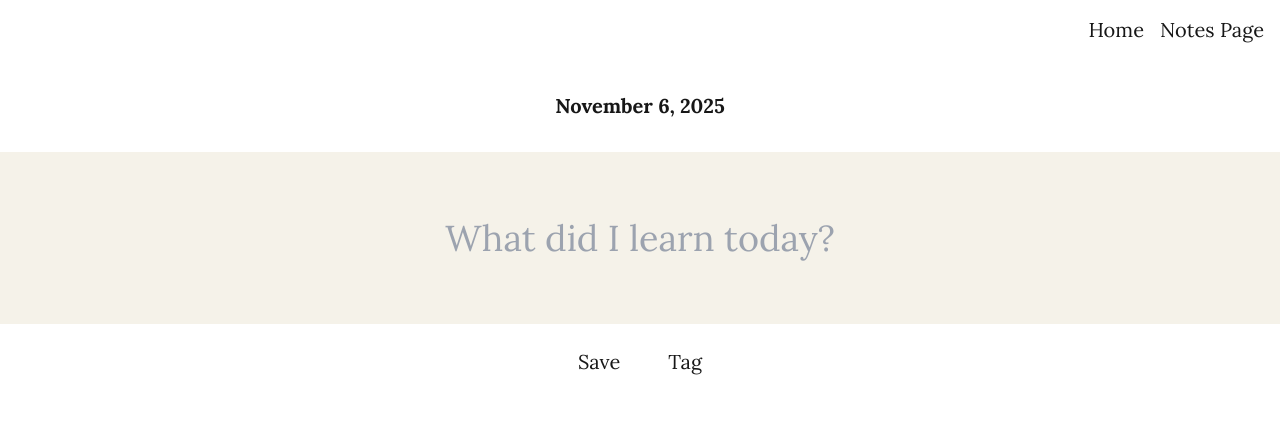
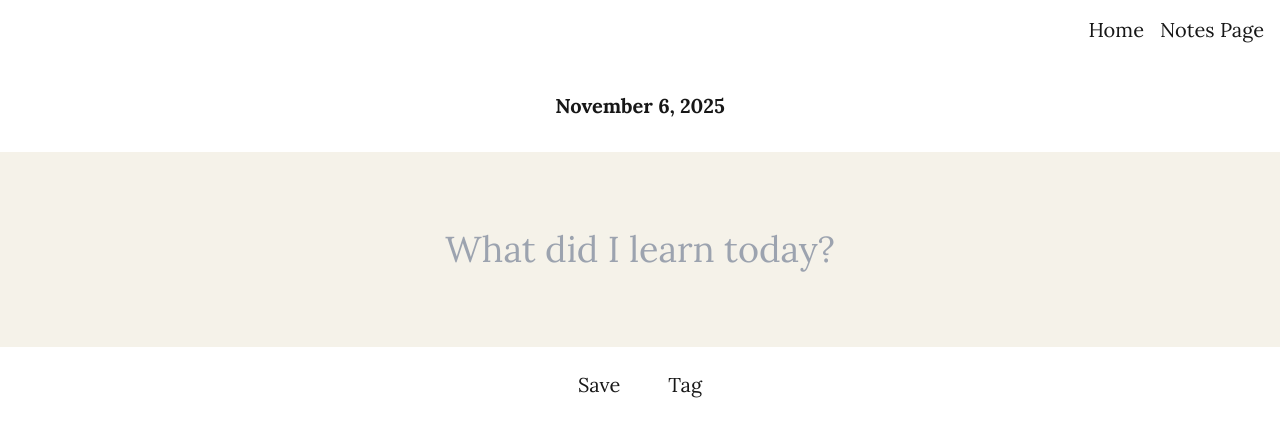
Before and after one commit to calik2/WebJam2025, a Next.js app in the folder webjam/: page /home in a window 1280 px wide. Shown: the top 436 px of the page. Built offline with nearby package versions, Linux system fonts and the light colour scheme.

Commit message:
Adjusted styles for text editor

```diff
--- a/webjam/src/app/home/texteditor.tsx
+++ b/webjam/src/app/home/texteditor.tsx
@@ -38,8 +38,12 @@ export default function PaperTiptap() {
         class:
           "ProseMirror justify-center items-center outline-none text-4xl font-[var(--font-lora)] !font-[var(--font-lora)] leading-relaxed p-10 ",
         style: `
-          line-height: 28px;
-          color: #222;
+          color: #77777B;
+          font-family: Lora;
+          font-size 40px;
+          font-style: normal;
+          font-weight: 400;
+          line-height: 51px;
         `,
       },
     },
```
